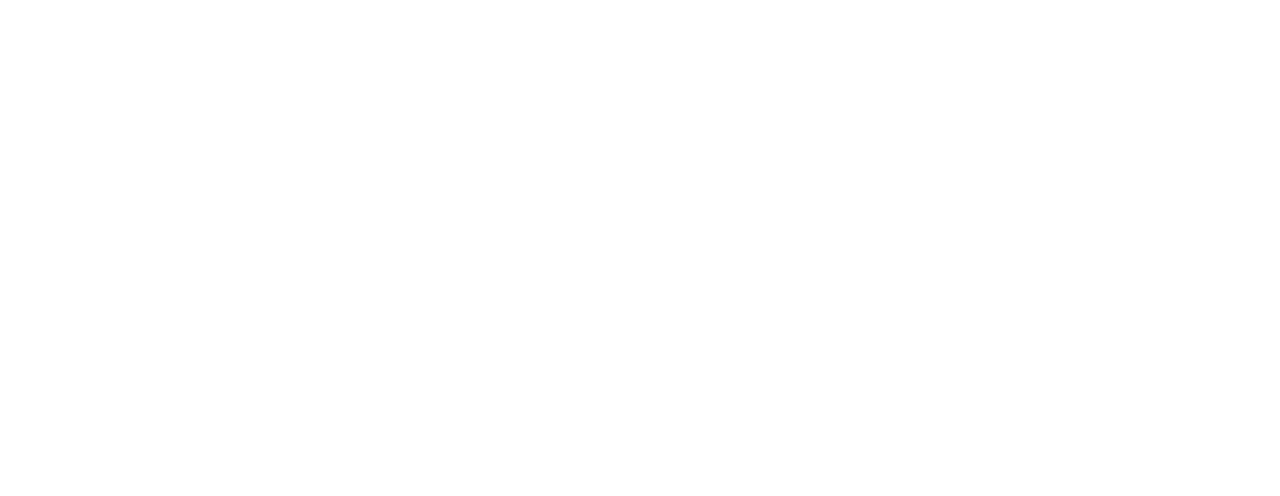
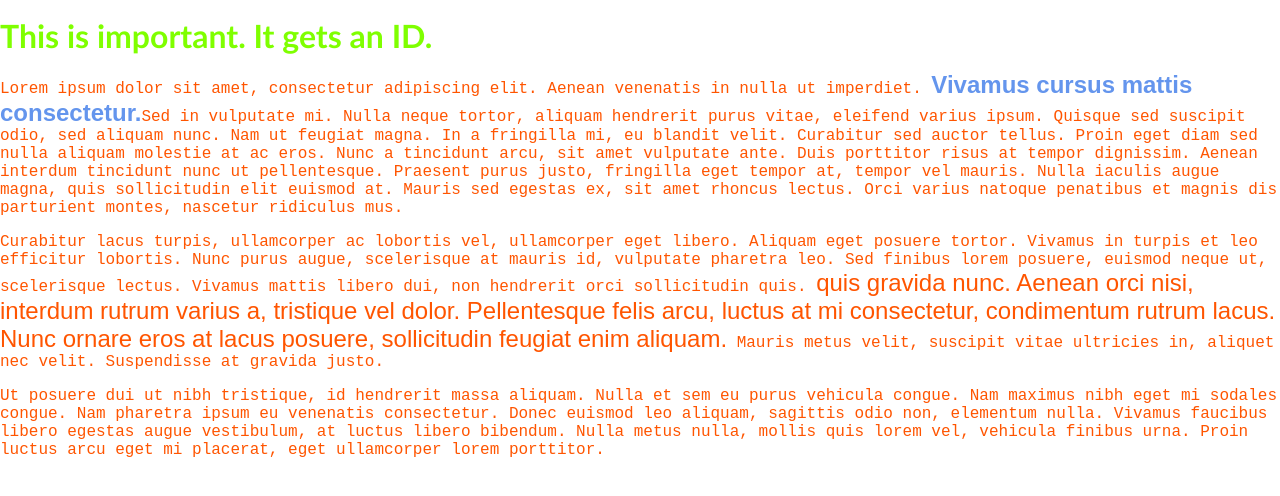
Before and after one commit to jjaboon/DM2193-Class-Files, a plain HTML site: page Week03/classwork/Week3_2/Intro_CSS/In_Class_Exercise/D/index.html in a window 1280 px wide. Drawn offline with Linux system fonts and the light colour scheme.

Commit message:
added week03 day 2 contents

```diff
--- a/Week03/classwork/Week3_2/Intro_CSS/In_Class_Exercise/D/index.html
+++ b/Week03/classwork/Week3_2/Intro_CSS/In_Class_Exercise/D/index.html
@@ -2,12 +2,84 @@
 <html lang="en">
   <head>
     <meta charset="utf-8" />
-    <meta
-      name="viewport"
-      content="width=device-width, initial-scale=1"
-    />
+    <meta name="viewport" content="width=device-width, initial-scale=1" />
     <title>Intro to CSS Text and Spans</title>
-    <style type="text/CSS"></style>
+    <style type="text/CSS">
+      /* universal selector - always the first CSS rule because the intent is to reset
+      and then overwrite with more specific styles/selectors futher down */
+      * {
+        /* border: 1px solid blue; */
+        margin: 0;
+        padding: 0;
+      }
+      /* tag selector applies to all p tags on the page */
+      p {
+        margin-top: 1rem;
+        margin-bottom: 0.5rem;
+        color: #f50;
+        /* above is shorthand for #ff5500 */
+        font-family: "Courier New", Courier, monospace;
+      }
+
+      a {
+        color: cornflowerblue;
+        text-decoration: none;
+        font-weight: bold;
+      }
+
+      .silly_text {
+        font-family: fantasy;
+        font-size: 1.5rem;
+      }
+
+      #important_stuff {
+        font-size: xx-large;
+        font-weight: bold;
+        font-family: 'Trebuchet MS', 'Lucida Sans Unicode', 'Lucida Grande', 'Lucida Sans', Arial, sans-serif;
+        color: chartreuse;
+      }
+    </style>
   </head>
-  <body></body>
+  <body>
+    <p id="important_stuff">This is important. It gets an ID.</p>
+    <p>
+      Lorem ipsum dolor sit amet, consectetur adipiscing elit. Aenean venenatis
+      in nulla ut imperdiet.
+      <a href="#" class="silly_text">Vivamus cursus mattis consectetur.</a>Sed
+      in vulputate mi. Nulla neque tortor, aliquam hendrerit purus vitae,
+      eleifend varius ipsum. Quisque sed suscipit odio, sed aliquam nunc. Nam ut
+      feugiat magna. In a fringilla mi, eu blandit velit. Curabitur sed auctor
+      tellus. Proin eget diam sed nulla aliquam molestie at ac eros. Nunc a
+      tincidunt arcu, sit amet vulputate ante. Duis porttitor risus at tempor
+      dignissim. Aenean interdum tincidunt nunc ut pellentesque. Praesent purus
+      justo, fringilla eget tempor at, tempor vel mauris. Nulla iaculis augue
+      magna, quis sollicitudin elit euismod at. Mauris sed egestas ex, sit amet
+      rhoncus lectus. Orci varius natoque penatibus et magnis dis parturient
+      montes, nascetur ridiculus mus.
+    </p>
+    <p>
+      Curabitur lacus turpis, ullamcorper ac lobortis vel, ullamcorper eget
+      libero. Aliquam eget posuere tortor. Vivamus in turpis et leo efficitur
+      lobortis. Nunc purus augue, scelerisque at mauris id, vulputate pharetra
+      leo. Sed finibus lorem posuere, euismod neque ut, scelerisque lectus.
+      Vivamus mattis libero dui, non hendrerit orci sollicitudin quis.
+      <span class="silly_text">
+        quis gravida nunc. Aenean orci nisi, interdum rutrum varius a, tristique
+        vel dolor. Pellentesque felis arcu, luctus at mi consectetur,
+        condimentum rutrum lacus. Nunc ornare eros at lacus posuere,
+        sollicitudin feugiat enim aliquam.</span
+      >
+      Mauris metus velit, suscipit vitae ultricies in, aliquet nec velit.
+      Suspendisse at gravida justo.
+    </p>
+    <p>
+      Ut posuere dui ut nibh tristique, id hendrerit massa aliquam. Nulla et sem
+      eu purus vehicula congue. Nam maximus nibh eget mi sodales congue. Nam
+      pharetra ipsum eu venenatis consectetur. Donec euismod leo aliquam,
+      sagittis odio non, elementum nulla. Vivamus faucibus libero egestas augue
+      vestibulum, at luctus libero bibendum. Nulla metus nulla, mollis quis
+      lorem vel, vehicula finibus urna. Proin luctus arcu eget mi placerat, eget
+      ullamcorper lorem porttitor.
+    </p>
+  </body>
 </html>
```
Also changed, not shown: Week03/classwork/Week3_2/Box_Model/In_Class_Exercise/D/index.html (+53 -10 lines), Week03/infoArch.png (added), 8 other files.
